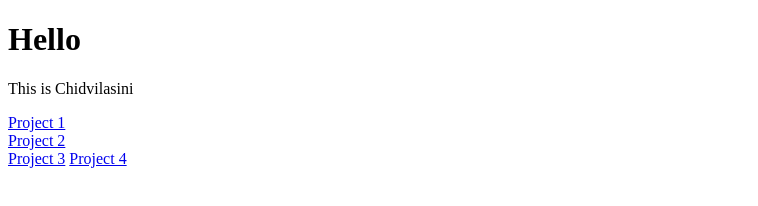
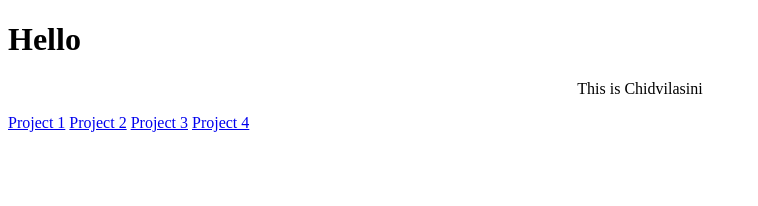
Before and after one commit to Chidvilasin29/Chidvilasin29.github.io, a plain HTML site: page index.html in a window 1280 px wide. Shown: the whole page, without its empty margins (0-758 px from the left). Drawn offline with Linux system fonts and the light colour scheme.

Commit message:
Update index.html

```diff
--- a/index.html
+++ b/index.html
@@ -7,9 +7,9 @@
 </head>
 <body>
     <h1>Hello</h1>
-    <p>This is Chidvilasini</p>
-     <div><a href="#">Project 1</a></div>
-     <div><a href="#">Project 2</a></div>
+    <p style="text-align: center;">This is Chidvilasini</p>
+     <a href="#">Project 1</a>
+     <a href="#">Project 2</a>
      <a href="#">Project 3</a>
      <a href="#">Project 4</a>
 </body>
```
